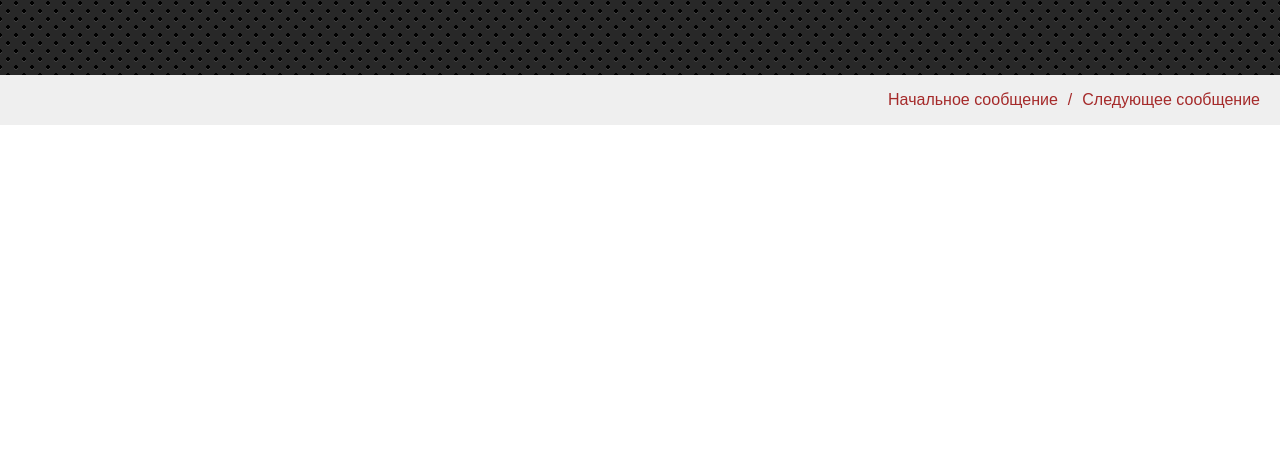
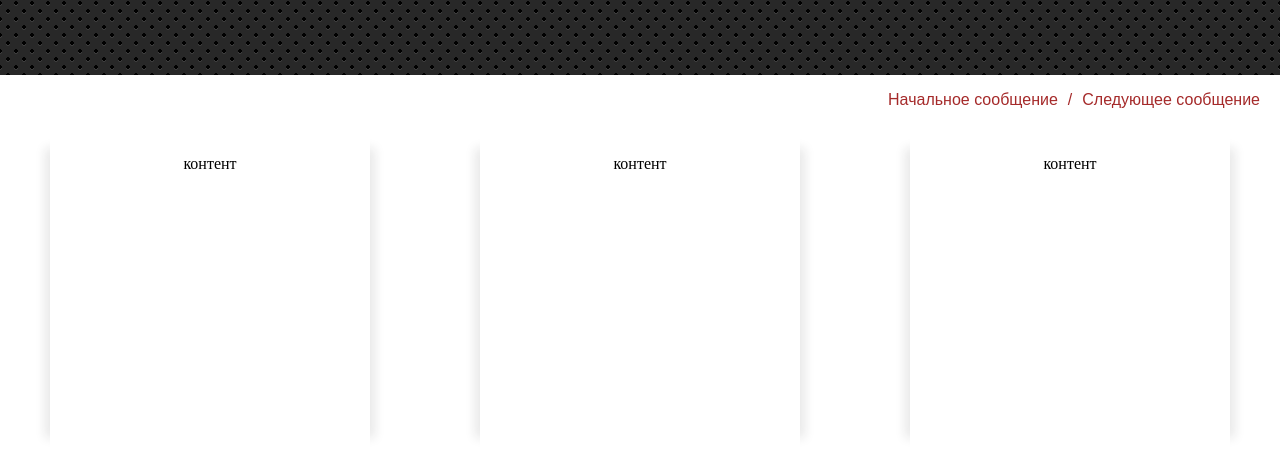
Before and after one commit to andrew28051985/gittesting, a plain HTML site: page index.html in a window 1280 px wide. Shown: the part 125-600 px from the top of the page. Drawn offline with Linux system fonts and the light colour scheme.

Commit message:
Добавил блок контента

```diff
--- a/index.html
+++ b/index.html
@@ -18,5 +18,12 @@
   	<a href="#">Следующее сообщение</a>
   </p>
   </div>
+  <main>
+  	<div class="wrapper-main">
+	  	<div class="wrapper-content">контент</div>
+	  	<div class="wrapper-content">контент</div>
+	  	<div class="wrapper-content">контент</div>
+  	</div>
+  </main>
 </body>
 </html>
--- a/styles/style.css
+++ b/styles/style.css
@@ -26,7 +26,7 @@ h1 {
 	height: 200px;
 }
 .wrapper-nav-right {
-	background-color: #efefef;
+	background-color: #fff;
 	padding-left: 25px;
 	font-family: sans-serif;
 	display: flex;
@@ -49,3 +49,17 @@ h1 {
 .before {
 	margin-right: 20px;
 }
+.wrapper-main{
+	display: flex;
+	justify-content: space-between;
+	align-items: center;
+	margin: 10px 50px;
+}
+.wrapper-content {
+	width: 300px;
+	height: 280px;
+	box-shadow: 20px -2px 10px -15px rgba(28, 28, 28, .1),
+							-20px -2px 10px -15px rgba(28, 28, 28, .1);
+	text-align: center;
+	padding: 20px 10px;
+}
```
